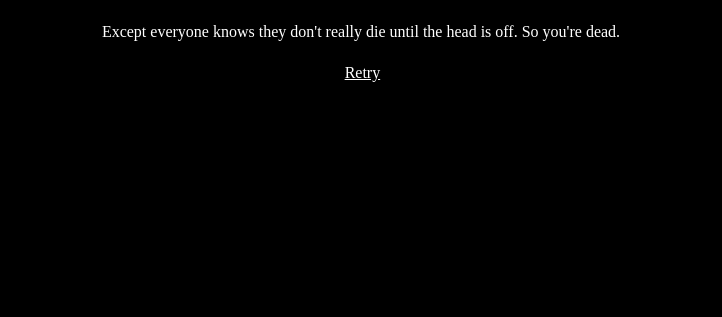
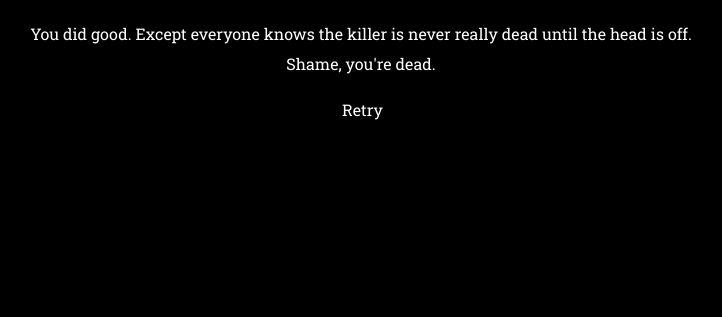
Before and after one commit to krawaller/academysummer2017, a PHP site: page /page5.html in a window 1280 px wide. Shown: the part 483-800 px from the top of the page, without its empty margins (279-1001 px from the left). Run offline with PHP 8.4, Linux system fonts and the light colour scheme.

Commit message:
Extended text on first page

```diff
--- a/inajens/Thegame/index.html
+++ b/inajens/Thegame/index.html
@@ -3,13 +3,15 @@
 	<head>
 	<title>The Game</title>
 	<link rel="stylesheet" type="text/css" href="mystyle.css">
+	<link href="https://fonts.googleapis.com/css?family=Roboto+Slab" rel="stylesheet">
 	</head>
 	<body>
 	<div class="container">
 		<div class="header">
 			<h1>Let's play a game</h1>
 		</div>
-		<div><p>You're hiding under the kitchen table. The killer just walked past heading for the back door.</p>
+		<div><p>There's a rogue killer with a big ass knife in your house.</p>
+		<p>You're hiding under the kitchen table. The killer just walked past heading for the back door.</p>
 		<p>Where do you go?</p>
 		<ul>
 			<li><a href="page2.html">Up the stairs!</a></li><!--Länk till sid 2-->
--- a/inajens/Thegame/mystyle.css
+++ b/inajens/Thegame/mystyle.css
@@ -3,7 +3,7 @@
 }
 
 h1 {
-	font-family: "Arial", Sans-serif;
+	font-family: 'Arial', Sans-serif;
 	text-transform: Uppercase;
 	font-size: 72px;
 	color: white;
@@ -12,7 +12,8 @@ h1 {
 
 p {
 	color: white;
-	line-height: 25px;
+	line-height: 30px;
+	font-family: 'Roboto Slab', Sans-serif;
 }
 
 body {
@@ -42,6 +43,8 @@ li {
 
 a {
 	color: white;
+	text-decoration: none;
+	font-family: 'Roboto Slab', Sans-serif;
 }
 
 a:hover {
--- a/inajens/Thegame/page2.html
+++ b/inajens/Thegame/page2.html
@@ -3,6 +3,7 @@
 	<head>
 	<title>The Game - 2</title>
 	<link rel="stylesheet" type="text/css" href="mystyle.css">
+	<link href="https://fonts.googleapis.com/css?family=Roboto+Slab" rel="stylesheet">
 	</head>
 	<body>
 	<div class="container">
--- a/inajens/Thegame/page3.html
+++ b/inajens/Thegame/page3.html
@@ -3,6 +3,7 @@
 	<head>
 	<title>The Game - 3</title>
 	<link rel="stylesheet" type="text/css" href="mystyle.css">
+	<link href="https://fonts.googleapis.com/css?family=Roboto+Slab" rel="stylesheet">
 	</head>
 	<body>
 	<div class="container">
--- a/inajens/Thegame/page4.html
+++ b/inajens/Thegame/page4.html
@@ -3,6 +3,7 @@
 	<head>
 	<title>The Game - 4</title>
 	<link rel="stylesheet" type="text/css" href="mystyle.css">
+	<link href="https://fonts.googleapis.com/css?family=Roboto+Slab" rel="stylesheet">
 	</head>
 	<body>
 	<div class="container">
--- a/inajens/Thegame/page5.html
+++ b/inajens/Thegame/page5.html
@@ -3,13 +3,15 @@
 	<head>
 	<title>The Game - 5</title>
 	<link rel="stylesheet" type="text/css" href="mystyle.css">
+	<link href="https://fonts.googleapis.com/css?family=Roboto+Slab" rel="stylesheet">
 	</head>
 	<body>
 	<div class="container">
 		<div class="header">
 			<h1>Well done, you killed him!</h1>
 		</div>
-		<div><p>Except everyone knows they don't really die until the head is off. So you're dead.</p>
+		<div><p>You did good. Except everyone knows the killer is never really dead until the head is off.</p>
+		<p>Shame, you're dead.</p>
 		</div>
 		<ul>
 			<li><a href="index.html">Retry</a></li><!--Länk till index-->
```
